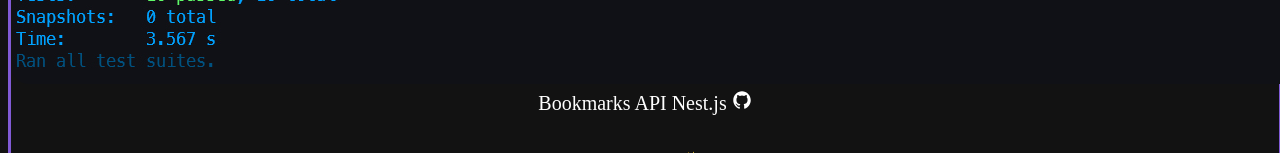
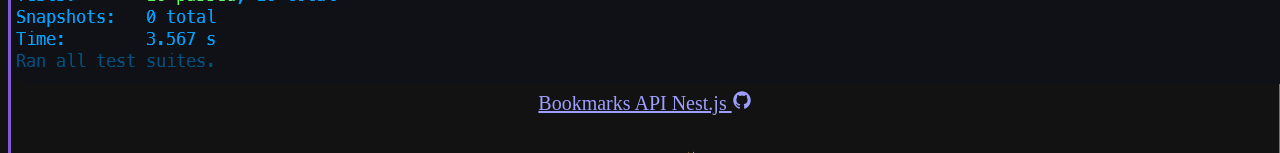
Before and after one commit to maxlar01/maxlar-website, a Next.js app: page /projects in a window 1280 px wide. Shown: the part 799-952 px from the top of the page. Built offline with nearby package versions, Linux system fonts and the light colour scheme.

Commit message:
update project link.

```diff
--- a/pages/projects.js
+++ b/pages/projects.js
@@ -17,6 +17,7 @@ const Projects = () => {
             <ProjectGridItem
               title="Bookmarks API Nest.js"
               thumbnail={booksmarksApiThumbnail}
+              href="https://github.com/maxlar01/bookmarks-api-nestjs"
             >
               <br />
               This is a REST api that allows authenticated users to save their
```
